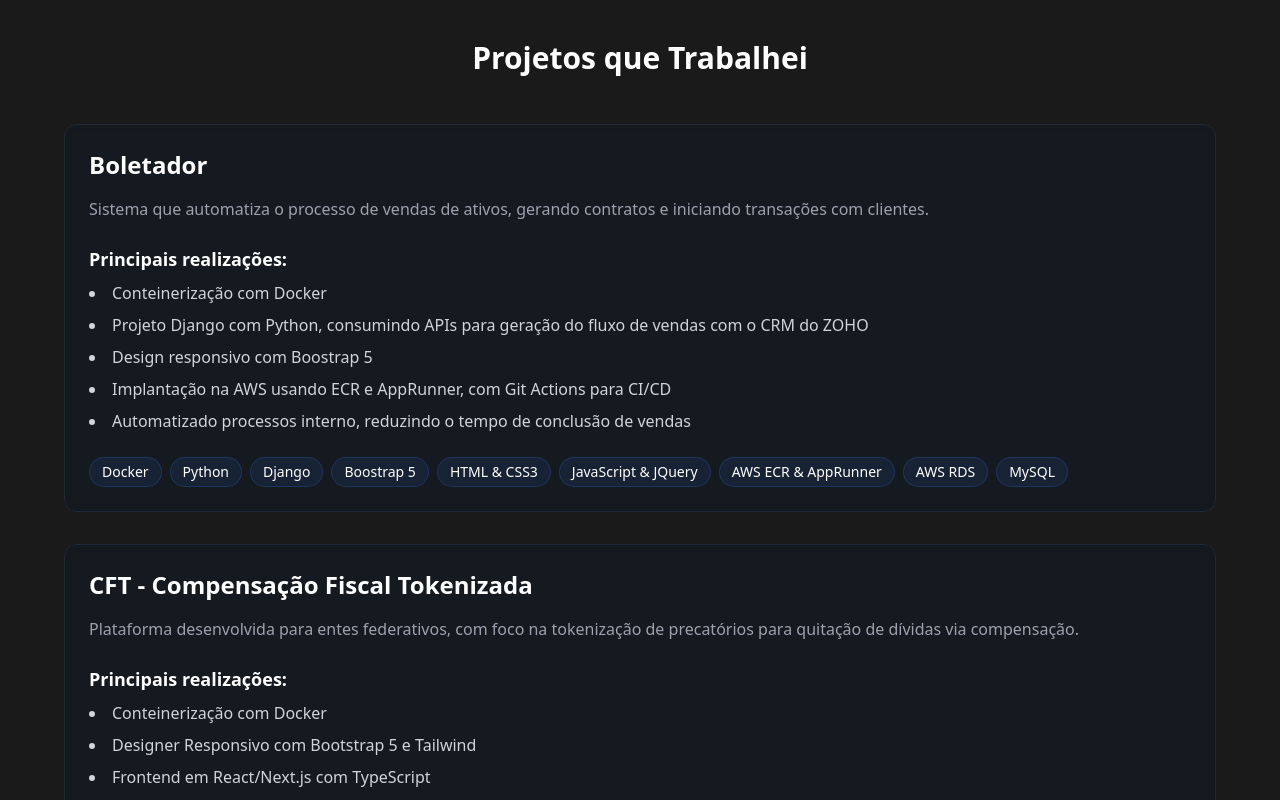
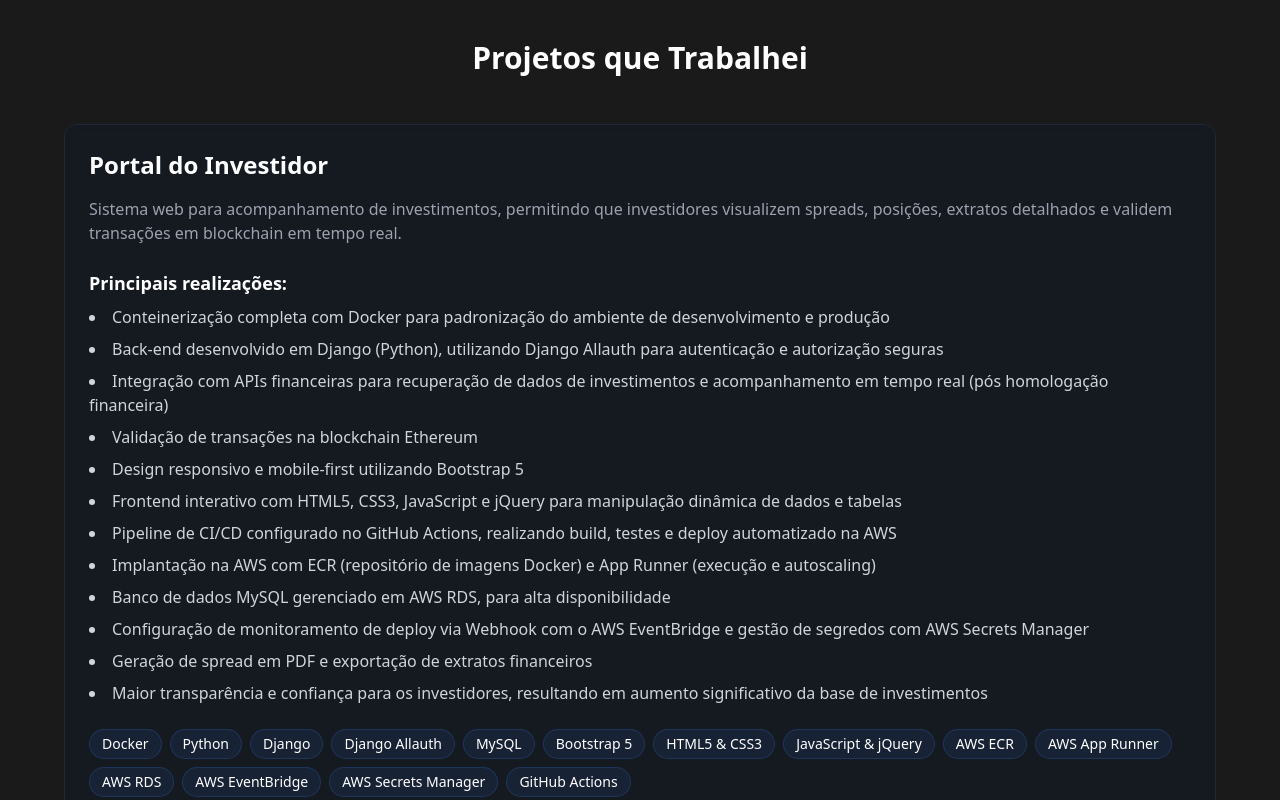
Before and after one commit to filipealmeida97/myResume, a Next.js app: page / in a window 1280 px wide. Shown: the part 840-1640 px from the top of the page. Built offline with nearby package versions, Linux system fonts and the light colour scheme.

Commit message:
added xp

```diff
--- a/app/components/SystemArchitecture.tsx
+++ b/app/components/SystemArchitecture.tsx
@@ -12,6 +12,41 @@
 
 				<div className="grid grid-cols-1 gap-8">
 					{[
+						{
+							title: 'Portal do Investidor',
+							description: 'Sistema web para acompanhamento de investimentos, permitindo que investidores visualizem spreads, posições, extratos detalhados e validem transações em blockchain em tempo real.',
+							details: [
+								'Conteinerização completa com Docker para padronização do ambiente de desenvolvimento e produção',
+								'Back-end desenvolvido em Django (Python), utilizando Django Allauth para autenticação e autorização seguras',
+								'Integração com APIs financeiras para recuperação de dados de investimentos e acompanhamento em tempo real (pós homologação financeira)',
+								'Validação de transações na blockchain Ethereum',
+								'Design responsivo e mobile-first utilizando Bootstrap 5',
+								'Frontend interativo com HTML5, CSS3, JavaScript e jQuery para manipulação dinâmica de dados e tabelas',
+								'Pipeline de CI/CD configurado no GitHub Actions, realizando build, testes e deploy automatizado na AWS',
+								'Implantação na AWS com ECR (repositório de imagens Docker) e App Runner (execução e autoscaling)',
+								'Banco de dados MySQL gerenciado em AWS RDS, para alta disponibilidade',
+								'Configuração de monitoramento de deploy via Webhook com o AWS EventBridge e gestão de segredos com AWS Secrets Manager',
+								'Geração de spread em PDF e exportação de extratos financeiros',
+								'Maior transparência e confiança para os investidores, resultando em aumento significativo da base de investimentos'
+							],
+							tech: [
+								'Docker',
+								'Python',
+								'Django',
+								'Django Allauth',
+								'MySQL',
+								'Bootstrap 5',
+								'HTML5 & CSS3',
+								'JavaScript & jQuery',
+								'AWS ECR',
+								'AWS App Runner',
+								'AWS RDS',
+								'AWS EventBridge',
+								'AWS Secrets Manager',
+								'GitHub Actions'
+							],
+						},
+
 						{
 							title: 'Boletador',
 							description: 'Sistema que automatiza o processo de vendas de ativos, gerando contratos e iniciando transações com clientes.',
```
Also changed, not shown: package.json (+7 -7 lines), 1 other file (tests, documents, lock files or other folders).
